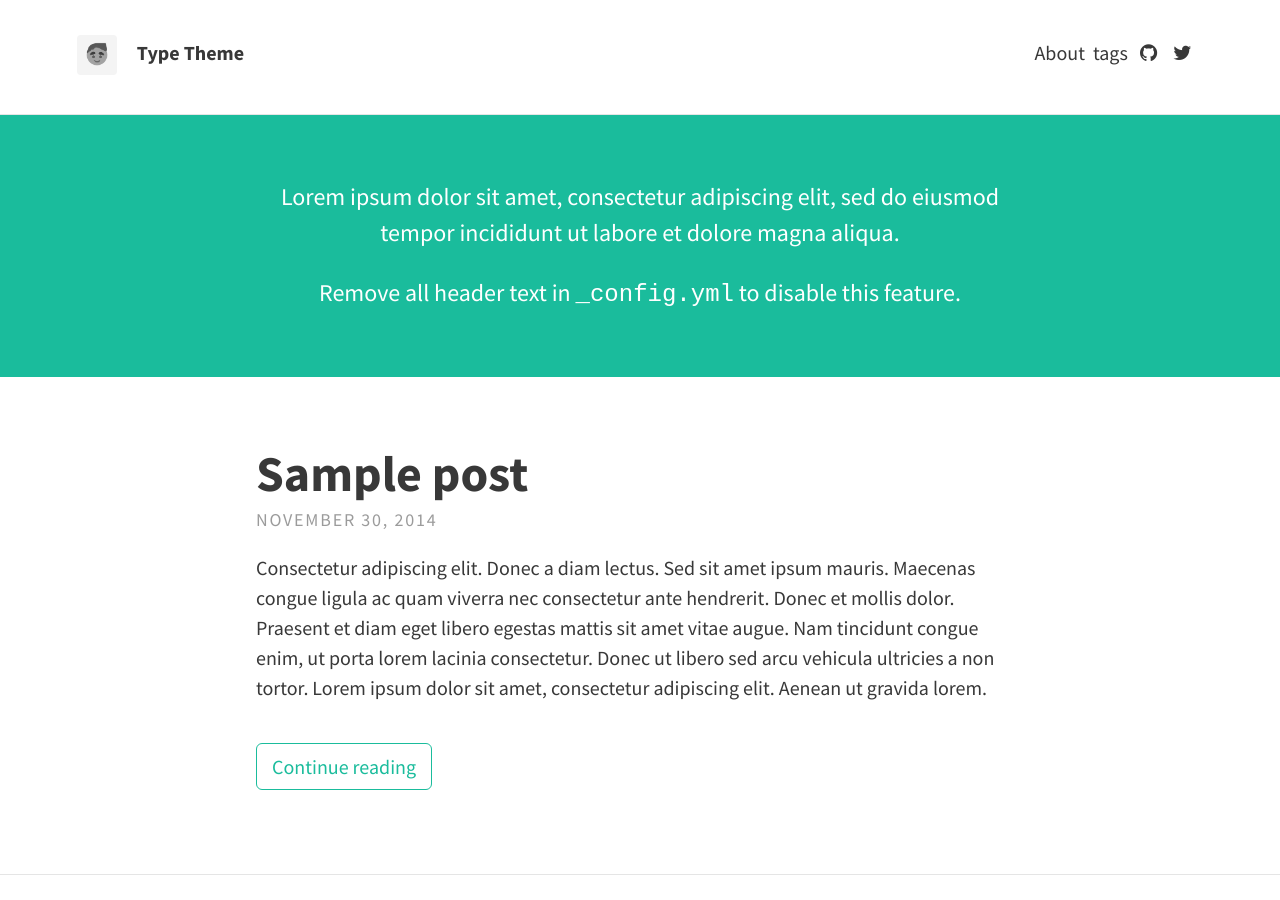
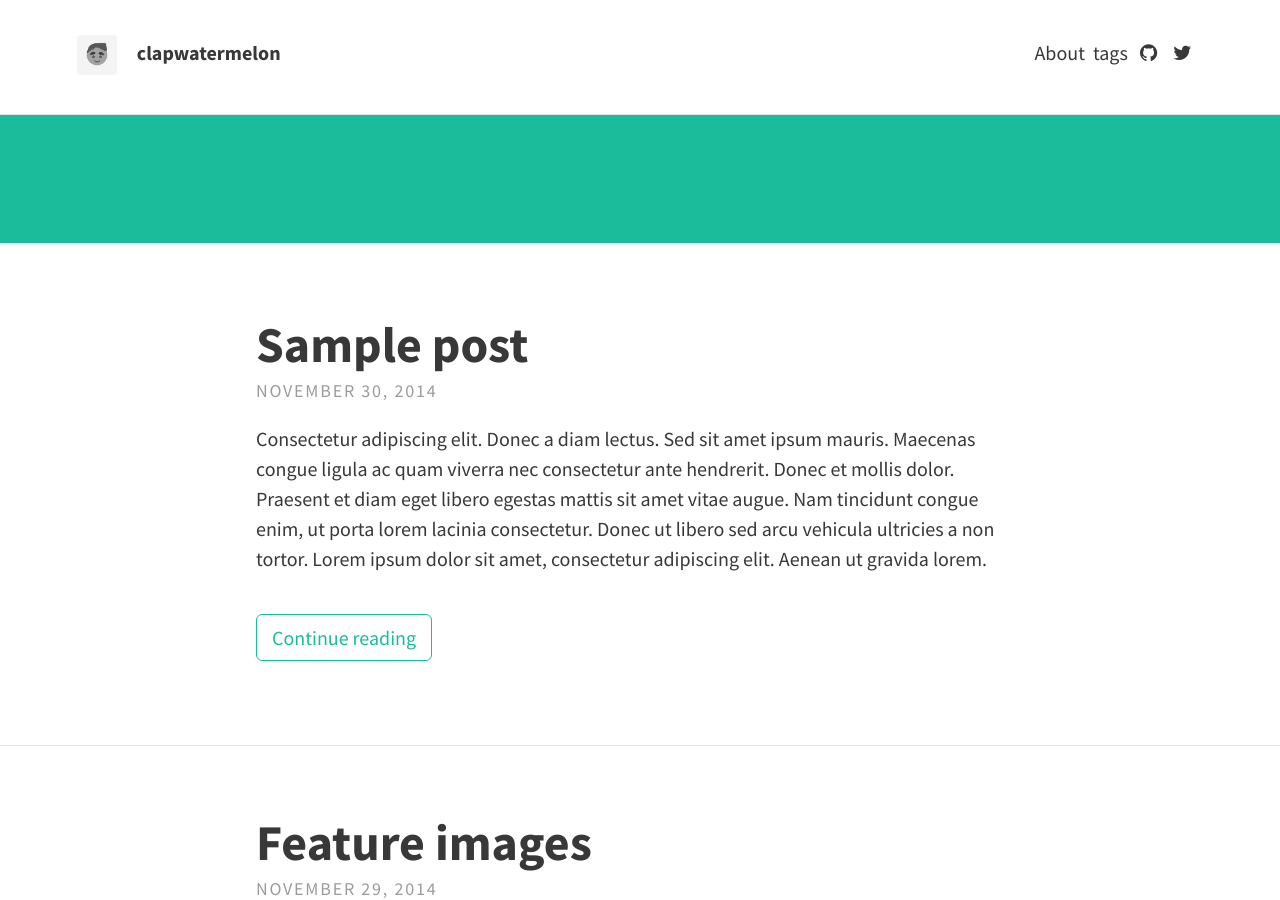
Before and after one commit to clapwatermelon/clapwatermelon.github.io, a Jekyll site: the page built from index.html, in a window 1280 px wide and 900 px high. Built offline with Jekyll 4.4.1, drawn with Linux system fonts in a browser that asks for light colours; nearby versions of some CDN libraries; the list of posts is cut into pages by our own code.

Commit message:
fixed title

```diff
--- a/_config.yml
+++ b/_config.yml
@@ -5,7 +5,7 @@
 # THEME-SPECIFIC CONFIGURATION
 theme_settings:
   # Meta
-  title: Type Theme
+  title: clapwatermelon
   avatar: assets/img/avatar.png
   favicon: assets/favicon.ico
   gravatar: # Email MD5 hash
@@ -13,9 +13,6 @@
 
   # Header and footer text
   header_text: >
-     <p>Lorem ipsum dolor sit amet, consectetur adipiscing elit, sed do eiusmod tempor incididunt ut labore et dolore magna aliqua.</p>
-
-     <p>Remove all header text in <code>_config.yml</code> to disable this feature.</p>
   header_text_feature_image:
   footer_text: >
    Powered by <a href="https://jekyllrb.com/">Jekyll</a> with <a href="https://github.com/rohanchandra/type-theme">Type Theme</a>
```
